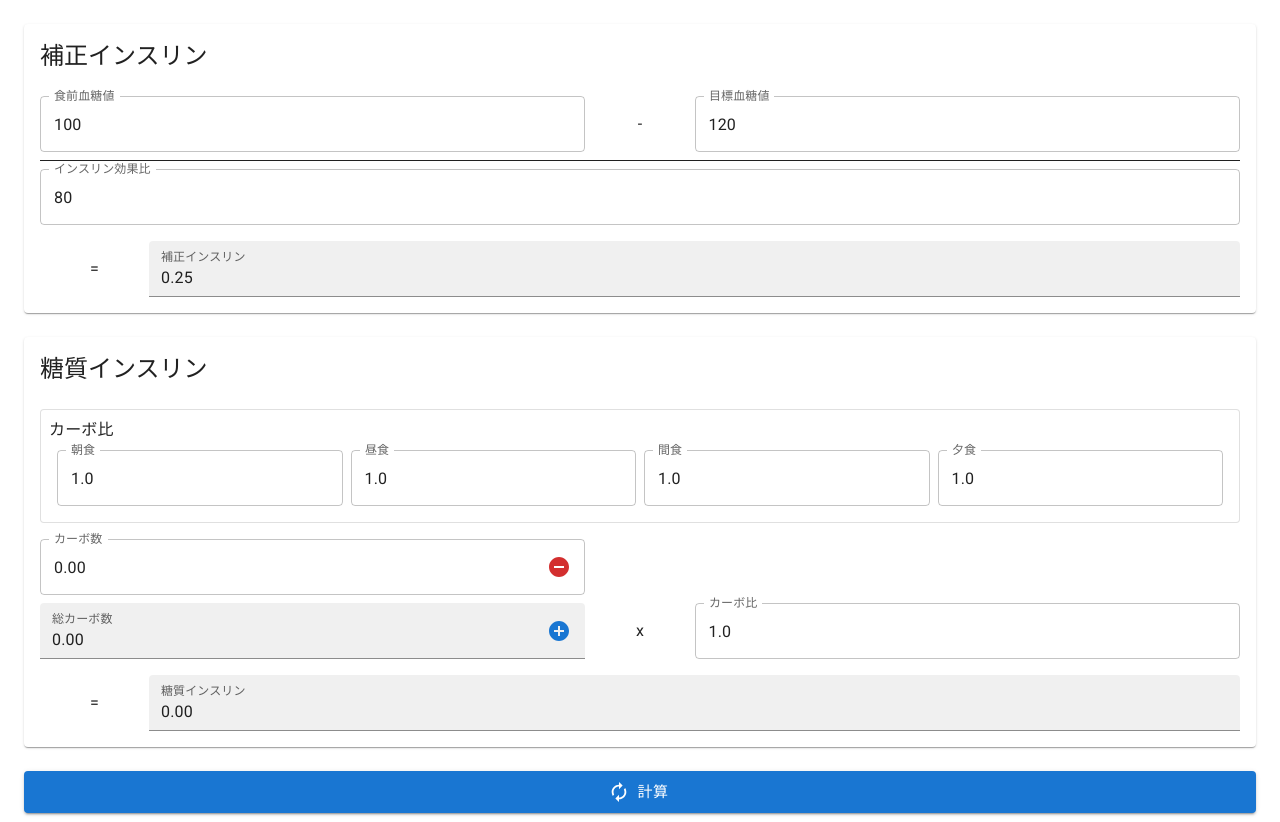
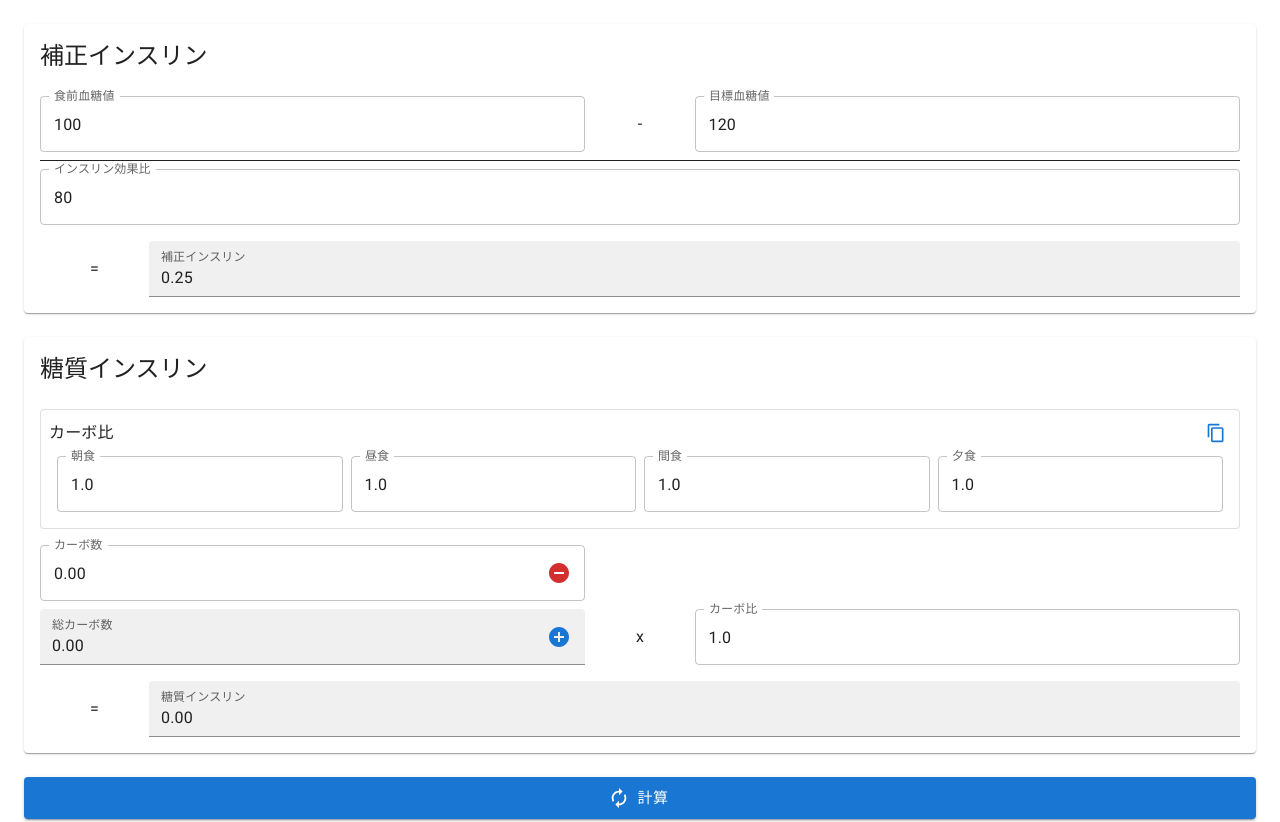
Before and after one commit to matono/InsulinCalc, a React (Create React App) app in the folder webapp/: page / in a window 1280 px wide. Shown: the top 822 px of the page. Built offline with nearby package versions, Linux system fonts and the light colour scheme.

Commit message:
Implemented copy button for carb ratio text(#14)

```diff
--- a/webapp/src/pages/Home.tsx
+++ b/webapp/src/pages/Home.tsx
@@ -1,11 +1,12 @@
 import React, { useState, useEffect } from 'react';
 import { useCookies } from "react-cookie";
 
-import { Box, Button, Paper, Container, Modal, Typography, TextField } from "@mui/material";
+import { Box, Button, Paper, Container, Modal, Typography, TextField, Tooltip } from "@mui/material";
 import { InputAdornment, IconButton, Fab } from "@mui/material";
 import Add from '@mui/icons-material/AddCircle';
 import Remove from '@mui/icons-material/RemoveCircle';
 import Submit from '@mui/icons-material/Autorenew';
+import Copy from '@mui/icons-material/ContentCopy';
 import Grid from '@mui/material/Grid';
 import CssBaseline from '@mui/material/CssBaseline';
 import { styled, createTheme, ThemeProvider } from '@mui/material/styles';
@@ -141,10 +142,10 @@ const Home: React.FC = () => {
 
   useEffect(() => calcCarbInsulin(insVars.mealCarbohydrates, insVars.insulinToCarbRatio), [
     insVars.mealCarbohydrates,
-    insVars.insulinToCarbRatio,
+ //   insVars.insulinToCarbRatio,
   ])
   const calcCarbInsulin = (meal: number, ratio: number) => {
-    console.log("calcCarbInsulin");
+    //console.log("calcCarbInsulin");
     setInsVars(vars => ({
       ...vars,
       carbInsulin: Round(meal * ratio, 2),
@@ -196,6 +197,33 @@ const Home: React.FC = () => {
     snack: cookies.insulinToCarbRatio_snack != undefined? cookies.insulinToCarbRatio_snack : 1.0,
     dinner: cookies.insulinToCarbRatio_dinner != undefined? cookies.insulinToCarbRatio_dinner : 1.0,
   });
+
+  const copyTextToClipboard = async(text: string) => {
+    if ('clipboard' in navigator) {
+      return await navigator.clipboard.writeText(text);
+    } else {
+      return document.execCommand('copy', true, text);
+    }
+  }
+
+  const [isCopied, setIsCopied] = useState(false);
+  const handleCopyClick = () => {
+    const copyText = 'カーボ比'
+    + '朝' + Number(carbRatio.breakfast).toFixed(1)
+    + '昼' + Number(carbRatio.lunch).toFixed(1)
+    + '間' + Number(carbRatio.snack).toFixed(1)
+    + '夕' + Number(carbRatio.dinner).toFixed(1);
+    copyTextToClipboard(copyText)
+      .then(() => {
+        setIsCopied(true);
+        setTimeout(() => {
+          setIsCopied(false);
+        }, 1500);
+      })
+      .catch((err) => {
+        console.error(err);
+      });
+  }
 
   return (
     <ThemeProvider theme={theme}>
@@ -377,7 +405,31 @@ const Home: React.FC = () => {
 
             {/* 各食カーボ比 */}
             <Paper sx={{ p:1, mb:2 }} elevation={0} variant="outlined">
-              <Typography component="h3" variant="body1" >カーボ比</Typography>
+              <Grid container direction="row" justifyContent="space-between" alignItems="center">
+                <Grid item xs={10}>
+                  <Typography component="h3" variant="body1" >カーボ比</Typography>
+                </Grid>
+                <Grid item xs={1}>
+                  <Grid container justifyContent="flex-end">
+                    <Tooltip open={isCopied} title="Copied!" arrow placement="top"
+                            PopperProps={{
+                                  modifiers: [
+                                    {
+                                      name: "offset",
+                                      options: {
+                                        offset: [0, -15],
+                                      },
+                                    },
+                                  ],
+                              }}>
+                      <IconButton color="primary" size="small" onClick={handleCopyClick}>
+                        <Copy  fontSize="small" />
+                      </IconButton>
+                    </Tooltip>
+                  </Grid>
+                </Grid>
+              </Grid>
+
 
               <Grid container columnSpacing={1} sx={{p:1}} >
                 <Grid item xs={3}>
```
